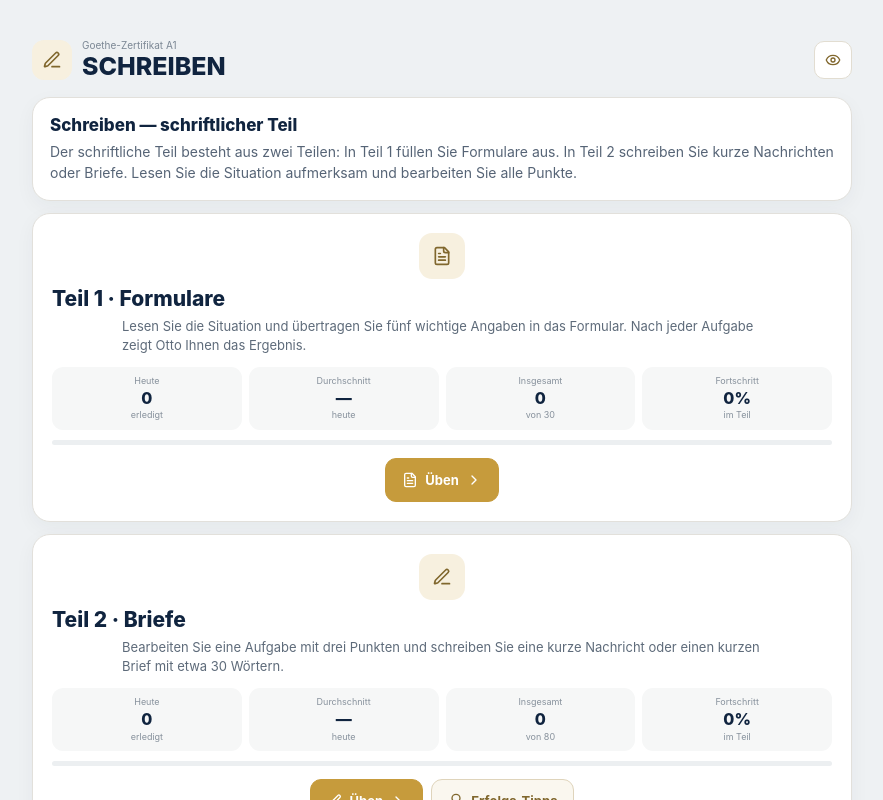
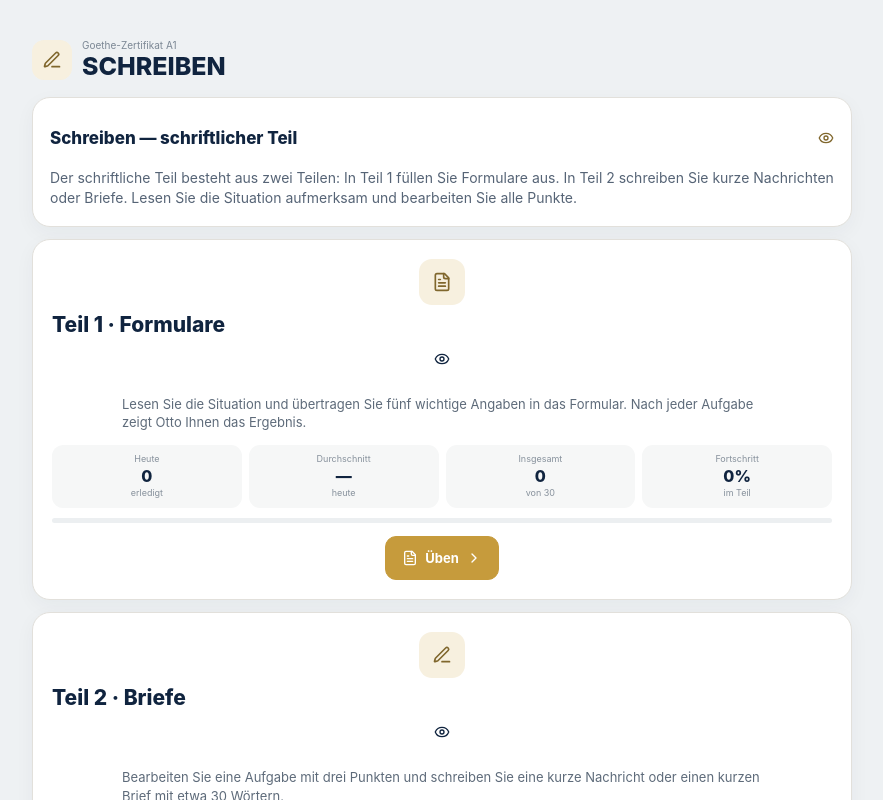
Before and after one commit to chistocrym-wq/-1, a React (Vite) app: page / in a window 1280 px wide. Both pictures are taken after a click on the button 425 px from the left and 765 px from the top of the page. Shown: the top 800 px of the page, without its empty margins (198-1081 px from the left). Built offline with nearby package versions, Linux system fonts and the light colour scheme.

Commit message:
Schreiben: translation eye per section

```diff
--- a/src/components/schreiben/SchreibenHomeV2.tsx
+++ b/src/components/schreiben/SchreibenHomeV2.tsx
@@ -5,17 +5,35 @@ import { SchreibenSecrets } from '@/components/schreiben/SchreibenSecrets';
 
 interface Props { onStartTeil1: () => void; onStartTeil2: () => void; }
 
-function Card({ title, text, textRu, total, progress, today, average, onStart, icon: Icon, onSecrets, showRussian }: {
+function TranslationEye({ open, onClick, label }: { open: boolean; onClick: () => void; label: string }) {
+  return (
+    <button
+      type="button"
+      onClick={onClick}
+      className="schreiben-inline-translate"
+      aria-label={open ? `Перевод скрыть: ${label}` : `Перевод показать: ${label}`}
+      title={open ? 'Скрыть перевод' : 'Показать перевод'}
+    >
+      <Eye className="h-4 w-4" />
+    </button>
+  );
+}
+
+function Card({ title, text, textRu, total, progress, today, average, onStart, icon: Icon, onSecrets }: {
   title: string; text: string; textRu: string; total: number; progress: number; today: number; average: number | null;
-  onStart: () => void; icon: typeof FileText; onSecrets?: () => void; showRussian: boolean;
+  onStart: () => void; icon: typeof FileText; onSecrets?: () => void;
 }) {
+  const [showTranslation, setShowTranslation] = useState(false);
   const percent = Math.min((progress / total) * 100, 100);
   return (
     <section className="schreiben-part-card">
       <div className="schreiben-part-icon"><Icon className="h-5 w-5" /></div>
-      <h2>{title}</h2>
+      <div className="schreiben-text-with-eye">
+        <h2>{title}</h2>
+        <TranslationEye open={showTranslation} onClick={() => setShowTranslation((v) => !v)} label={title} />
+      </div>
       <p className="schreiben-part-text">{text}</p>
-      {showRussian && <div className="schreiben-russian-box">{textRu}</div>}
+      {showTranslation && <div className="schreiben-russian-box">{textRu}</div>}
       <div className="schreiben-stat-grid">
         <div><span>Heute</span><strong>{today}</strong><small>erledigt</small></div>
         <div><span>Durchschnitt</span><strong>{average === null ? '—' : `${average}%`}</strong><small>heute</small></div>
@@ -33,7 +51,7 @@ function Card({ title, text, textRu, total, progress, today, average, onStart, i
 
 export function SchreibenHomeV2({ onStartTeil1, onStartTeil2 }: Props) {
   const [secretsOpen, setSecretsOpen] = useState(false);
-  const [showRussian, setShowRussian] = useState(false);
+  const [showIntroTranslation, setShowIntroTranslation] = useState(false);
   const p1 = useSchreibenProgress(1, 30);
   const p2 = useSchreibenProgress(2, 80);
 
@@ -42,23 +60,15 @@ export function SchreibenHomeV2({ onStartTeil1, onStartTeil2 }: Props) {
       <div className="schreiben-heading">
         <div className="schreiben-heading-icon"><PenLine className="h-5 w-5" /></div>
         <div><span>Goethe-Zertifikat A1</span><h1>Schreiben</h1></div>
-        <button
-          type="button"
-          onClick={() => setShowRussian((v) => !v)}
-          className="schreiben-translate-button"
-          aria-label={showRussian ? 'Перевод скрыть' : 'Перевод показать'}
-          title={showRussian ? 'Перевод скрыть' : 'Перевод показать'}
-        >
-          <Eye className="h-4 w-4" />
-        </button>
       </div>
 
       <section className="schreiben-intro">
         <div className="schreiben-intro-top">
           <h2>Schreiben — schriftlicher Teil</h2>
+          <TranslationEye open={showIntroTranslation} onClick={() => setShowIntroTranslation((v) => !v)} label="Einleitung" />
         </div>
         <p>Der schriftliche Teil besteht aus zwei Teilen: In Teil 1 füllen Sie Formulare aus. In Teil 2 schreiben Sie kurze Nachrichten oder Briefe. Lesen Sie die Situation aufmerksam und bearbeiten Sie alle Punkte.</p>
-        {showRussian && <div className="schreiben-russian-box">Письменная часть состоит из двух частей: в Teil 1 вы заполняете формуляры, а в Teil 2 пишете короткие сообщения или письма. Внимательно прочитайте ситуацию и выполните все пункты.</div>}
+        {showIntroTranslation && <div className="schreiben-russian-box">Письменная часть состоит из двух частей: в Teil 1 вы заполняете формуляры, а в Teil 2 пишете короткие сообщения или письма. Внимательно прочитайте ситуацию и выполните все пункты.</div>}
       </section>
 
       <Card
@@ -66,14 +76,14 @@ export function SchreibenHomeV2({ onStartTeil1, onStartTeil2 }: Props) {
         text="Lesen Sie die Situation und übertragen Sie fünf wichtige Angaben in das Formular. Nach jeder Aufgabe zeigt Otto Ihnen das Ergebnis."
         textRu="Прочитайте ситуацию и перенесите пять важных сведений в формуляр. После каждого задания Отто покажет результат."
         total={30} progress={Math.min(p1.progress.totalCompleted, 30)} today={p1.progress.dailyCompleted} average={p1.averageToday}
-        onStart={onStartTeil1} icon={FileText} showRussian={showRussian}
+        onStart={onStartTeil1} icon={FileText}
       />
       <Card
         title="Teil 2 · Briefe"
         text="Bearbeiten Sie eine Aufgabe mit drei Punkten und schreiben Sie eine kurze Nachricht oder einen kurzen Brief mit etwa 30 Wörtern."
         textRu="Выполните задание из трёх пунктов и напишите короткое сообщение или письмо примерно на 30 слов."
         total={80} progress={Math.min(p2.progress.totalCompleted, 80)} today={p2.progress.dailyCompleted} average={p2.averageToday}
-        onStart={onStartTeil2} icon={PenLine} onSecrets={() => setSecretsOpen(true)} showRussian={showRussian}
+        onStart={onStartTeil2} icon={PenLine} onSecrets={() => setSecretsOpen(true)}
       />
 
       <section className="schreiben-stat-info">
@@ -81,7 +91,6 @@ export function SchreibenHomeV2({ onStartTeil1, onStartTeil2 }: Props) {
         <div>
           <strong>Statistik wird automatisch gespeichert</strong>
           <p>Für Teil 1 und Teil 2 werden erledigte Aufgaben, heutige Aufgaben, der heutige Durchschnitt und der Gesamtfortschritt gespeichert. Die Daten bleiben auch nach dem Neuladen auf diesem Gerät erhalten.</p>
-          {showRussian && <div className="schreiben-russian-box">Статистика Teil 1 и Teil 2 сохраняется автоматически: выполненные задания, задания за сегодня, средний балл за сегодня и общий прогресс. После перезагрузки данные остаются на этом устройстве.</div>}
         </div>
       </section>
 
```
